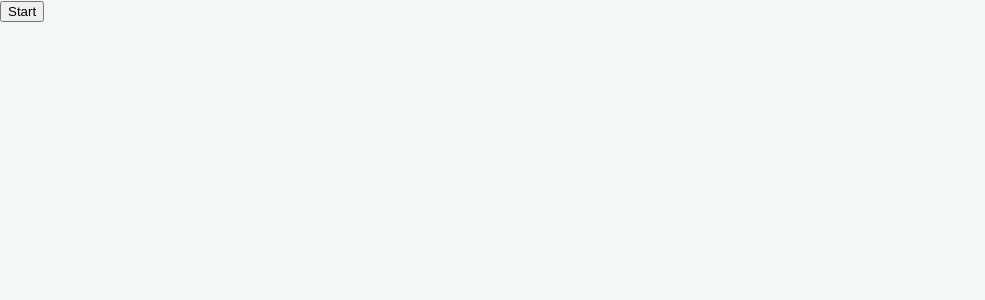
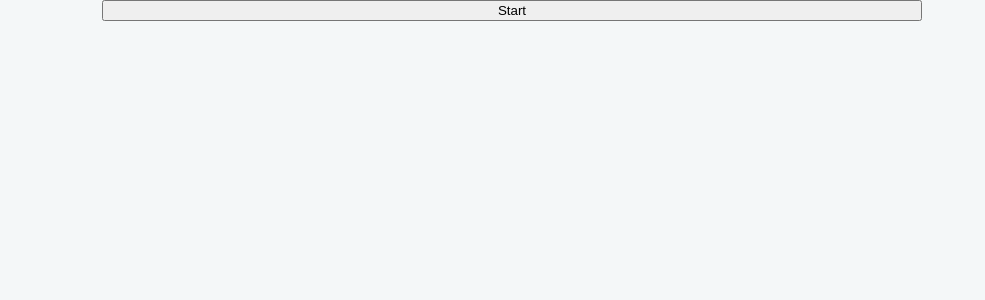
Before and after one commit to juliamcneill/met-museum-tour, a React app: page / in a window 1280 px wide. Shown: the top 300 px of the page, without its empty margins (0-985 px from the left). Built offline with nearby package versions, Linux system fonts and the light colour scheme; the HTML template or start-up script is replaced by a standard one.

Commit message:
Display photos of results

```diff
--- a/client/src/components/questions.jsx
+++ b/client/src/components/questions.jsx
@@ -81,7 +81,10 @@ class Questions extends React.Component {
         </button>
         <div>
           {this.state.results.map((object) => (
-            <div>{object.title}</div>
+            <div>
+              <div>{object.title}</div>
+              <img src={object.primaryImage} />
+            </div>
           ))}
         </div>
       </form>
--- a/client/src/style.scss
+++ b/client/src/style.scss
@@ -1,7 +1,20 @@
 body {
   font-family: "PT Serif", sans-serif;
+  width: 80%;
   margin: 0px;
   color: #2c3e50;
   background-color: #f4f7f8;
   font-size: 1.1em;
+  overflow: hidden;
 }
+
+button {
+  display: block;
+  width: 80%;
+  margin: auto;
+}
+
+img {
+  display: block;
+  width: 80%;
+}
```
Also changed, not shown: 2 other files (tests, documents, lock files or other folders).
